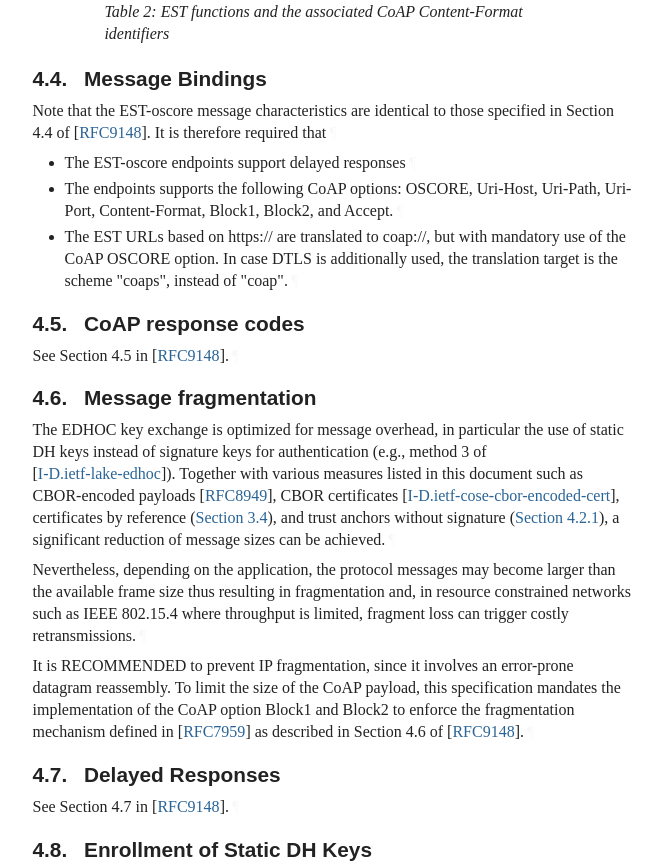
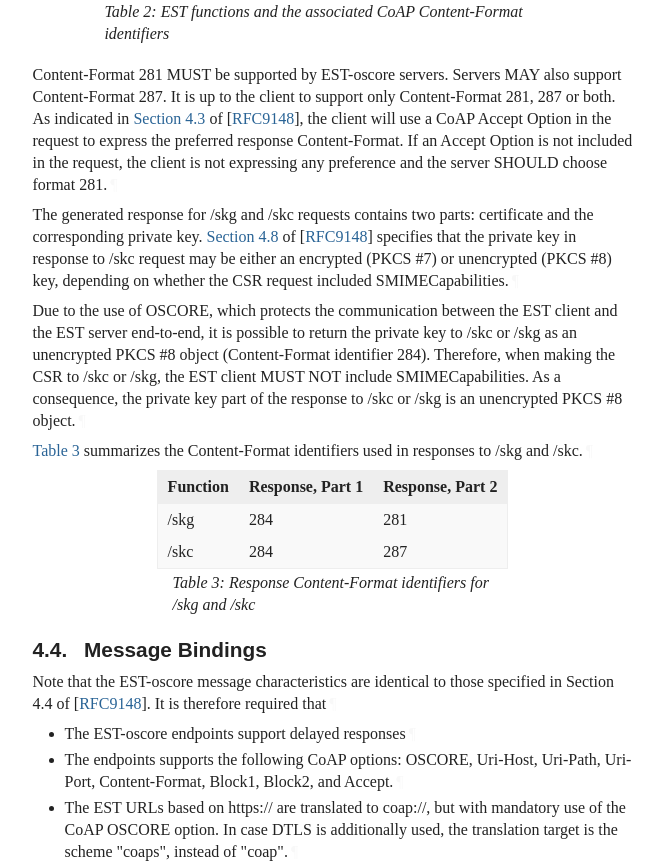
Before and after one commit to EricssonResearch/EST-OSCORE, a plain HTML site: page draft-ietf-ace-coap-est-oscore.html in a window 1280 px wide. Shown: the part 6426-7290 px from the top of the page, without its empty margins (92-755 px from the left). Drawn offline with Linux system fonts and the light colour scheme; a web font is replaced by a local one.

Commit message:
Script updating gh-pages from b1681d5. [ci skip]

```diff
--- a/draft-ietf-ace-coap-est-oscore.html
+++ b/draft-ietf-ace-coap-est-oscore.html
@@ -1616,6 +1616,44 @@ In addition, EST-oscore uses the same CoAP Content-Format identifiers when trans
           </tbody>
         </table>
 </div>
+<p id="section-4.3-3">Content-Format 281 MUST be supported by EST-oscore servers.
+Servers MAY also support Content-Format 287.
+It is up to the client to support only Content-Format 281, 287 or both.
+As indicated in <span><a href="https://rfc-editor.org/rfc/rfc9148#section-4.3" class="relref">Section 4.3</a> of [<a href="#RFC9148" class="cite xref">RFC9148</a>]</span>, the client will use a CoAP Accept Option in the request to express the preferred response Content-Format.
+If an Accept Option is not included in the request, the client is not expressing any preference and the server SHOULD choose format 281.<a href="#section-4.3-3" class="pilcrow">¶</a></p>
+<p id="section-4.3-4">The generated response for /skg and /skc requests contains two parts: certificate and the corresponding private key.
+<span><a href="https://rfc-editor.org/rfc/rfc9148#section-4.8" class="relref">Section 4.8</a> of [<a href="#RFC9148" class="cite xref">RFC9148</a>]</span> specifies that the private key in response to /skc request may be either an encrypted (PKCS #7) or unencrypted (PKCS #8) key, depending on whether the CSR request included SMIMECapabilities.<a href="#section-4.3-4" class="pilcrow">¶</a></p>
+<p id="section-4.3-5">Due to the use of OSCORE, which protects the communication between the EST client and the EST server end-to-end, it is possible to return the private key to /skc or /skg as an unencrypted PKCS #8 object (Content-Format identifier 284).
+Therefore, when making the CSR to /skc or /skg, the EST client MUST NOT include SMIMECapabilities.
+As a consequence, the private key part of the response to /skc or /skg is an unencrypted PKCS #8 object.<a href="#section-4.3-5" class="pilcrow">¶</a></p>
+<p id="section-4.3-6"><a href="#table_cft_skg_skc" class="auto internal xref">Table 3</a> summarizes the Content-Format identifiers used in responses to /skg and /skc.<a href="#section-4.3-6" class="pilcrow">¶</a></p>
+<span id="name-response-content-format-ide"></span><div id="table_cft_skg_skc">
+<table class="center" id="table-3">
+          <caption>
+<a href="#table-3" class="selfRef">Table 3</a>:
+<a href="#name-response-content-format-ide" class="selfRef">Response Content-Format identifiers for /skg and /skc</a>
+          </caption>
+<thead>
+            <tr>
+              <th class="text-left" rowspan="1" colspan="1">Function</th>
+              <th class="text-left" rowspan="1" colspan="1">Response, Part 1</th>
+              <th class="text-left" rowspan="1" colspan="1">Response, Part 2</th>
+            </tr>
+          </thead>
+          <tbody>
+            <tr>
+              <td class="text-left" rowspan="1" colspan="1">/skg</td>
+              <td class="text-left" rowspan="1" colspan="1">284</td>
+              <td class="text-left" rowspan="1" colspan="1">281</td>
+            </tr>
+            <tr>
+              <td class="text-left" rowspan="1" colspan="1">/skc</td>
+              <td class="text-left" rowspan="1" colspan="1">284</td>
+              <td class="text-left" rowspan="1" colspan="1">287</td>
+            </tr>
+          </tbody>
+        </table>
+</div>
 </section>
 </div>
 <div id="message-bindings">
```
Also changed, not shown: index.html (+2 -2 lines), draft-ietf-ace-coap-est-oscore.txt.
